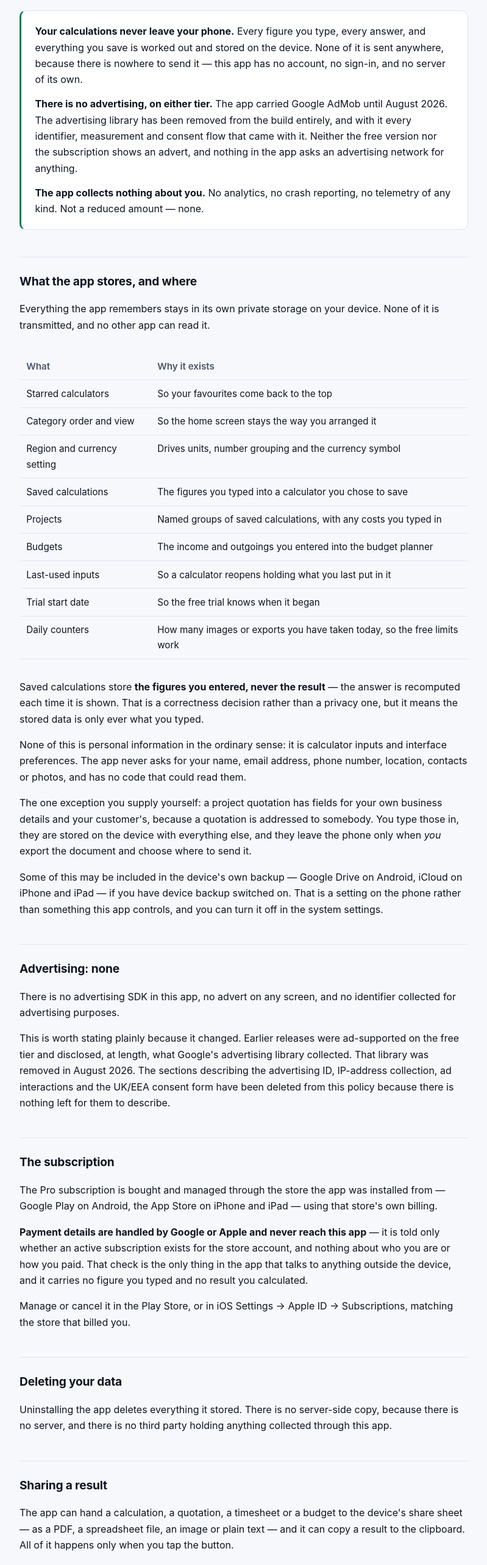
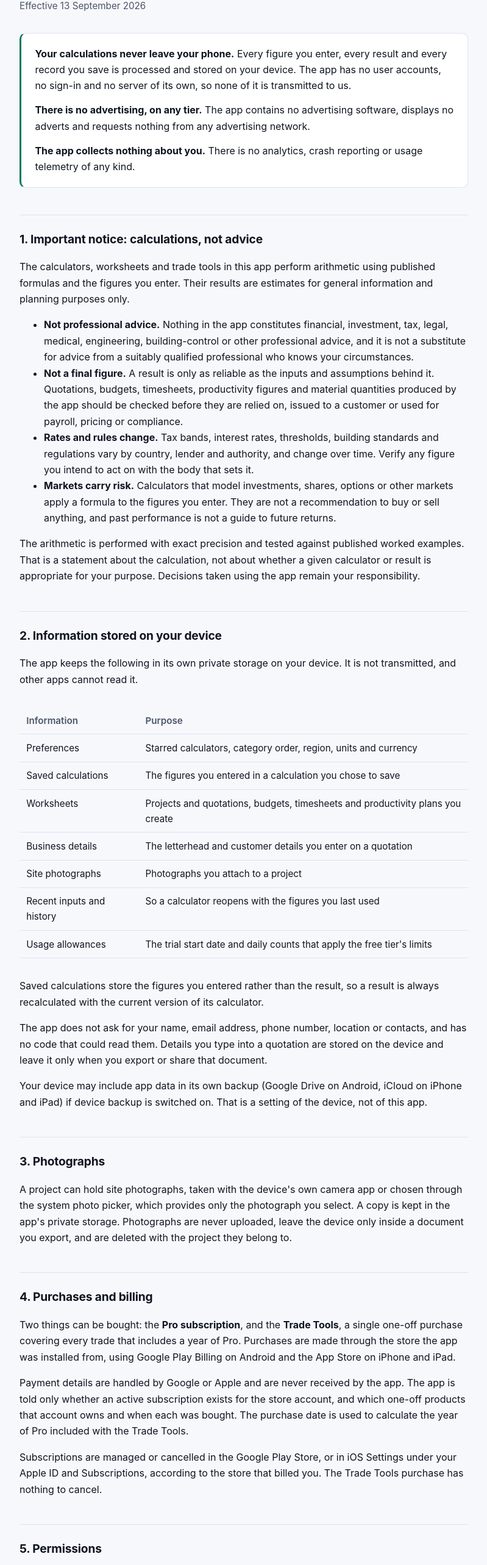
Before and after one commit to KairosMaster/1001-pro-calculator-privacy, a plain HTML site: page index.html in a window 1280 px wide. Shown: the part 130-2696 px from the top of the page at 61% size, without its empty margins (240-1039 px from the left). Drawn offline with Linux system fonts and the light colour scheme.

Commit message:
Privacy policy and terms of use, in business language, with the calculations-not-advice notice
Published from store/privacy-policy.html and store/support.html in the app
repository as of 13 September 2026: job photographs, the Trade Tools as one
purchase, the store's seven-day trial, a numbered disclaimer and limitation of
liability.

Co-Authored-By: Claude Opus 5 <noreply@anthropic.com>

```diff
--- a/index.html
+++ b/index.html
@@ -3,7 +3,7 @@
 <head>
 <meta charset="utf-8">
 <meta name="viewport" content="width=device-width, initial-scale=1">
-<title>Privacy Policy — 1001 Pro Calculators: All-in-1</title>
+<title>Privacy Policy and Terms of Use — 1001 Pro Calculators and Tools</title>
 <!--
   The hostable copy of PRIVACY.md. Play requires a policy at a public URL that
   loads without a login, so this file is deliberately self-contained: no fonts,
@@ -75,122 +75,135 @@
   .table-wrap { overflow-x: auto; }
 </style>
 </head>
+
 <body>
 <main>
 
-  <h1>Privacy Policy — 1001 Pro Calculators: All-in-1</h1>
-  <p class="date">Effective 24 August 2026</p>
+  <h1>Privacy Policy and Terms of Use — 1001 Pro Calculators and Tools</h1>
+  <p class="date">Effective 13 September 2026</p>
 
   <div class="lede">
-    <p><strong>Your calculations never leave your phone.</strong> Every figure you type, every
-    answer, and everything you save is worked out and stored on the device. None of it is sent
-    anywhere, because there is nowhere to send it — this app has no account, no sign-in, and no
-    server of its own.</p>
-    <p><strong>There is no advertising, on either tier.</strong> The app carried Google AdMob until
-    August 2026. The advertising library has been removed from the build entirely, and with it every
-    identifier, measurement and consent flow that came with it. Neither the free version nor the
-    subscription shows an advert, and nothing in the app asks an advertising network for anything.</p>
-    <p><strong>The app collects nothing about you.</strong> No analytics, no crash reporting, no
-    telemetry of any kind. Not a reduced amount — none.</p>
+    <p><strong>Your calculations never leave your phone.</strong> Every figure you enter, every
+    result and every record you save is processed and stored on your device. The app has no user
+    accounts, no sign-in and no server of its own, so none of it is transmitted to us.</p>
+    <p><strong>There is no advertising, on any tier.</strong> The app contains no advertising
+    software, displays no adverts and requests nothing from any advertising network.</p>
+    <p><strong>The app collects nothing about you.</strong> There is no analytics, crash reporting or
+    usage telemetry of any kind.</p>
   </div>
 
-  <h2>What the app stores, and where</h2>
-  <p>Everything the app remembers stays in its own private storage on your device. None of it is
-  transmitted, and no other app can read it.</p>
+  <h2>1. Important notice: calculations, not advice</h2>
+  <p>The calculators, worksheets and trade tools in this app perform arithmetic using published
+  formulas and the figures you enter. Their results are estimates for general information and
+  planning purposes only.</p>
+  <ul>
+    <li><strong>Not professional advice.</strong> Nothing in the app constitutes financial,
+    investment, tax, legal, medical, engineering, building-control or other professional advice, and
+    it is not a substitute for advice from a suitably qualified professional who knows your
+    circumstances.</li>
+    <li><strong>Not a final figure.</strong> A result is only as reliable as the inputs and
+    assumptions behind it. Quotations, budgets, timesheets, productivity figures and material
+    quantities produced by the app should be checked before they are relied on, issued to a customer
+    or used for payroll, pricing or compliance.</li>
+    <li><strong>Rates and rules change.</strong> Tax bands, interest rates, thresholds, building
+    standards and regulations vary by country, lender and authority, and change over time. Verify
+    any figure you intend to act on with the body that sets it.</li>
+    <li><strong>Markets carry risk.</strong> Calculators that model investments, shares, options or
+    other markets apply a formula to the figures you enter. They are not a recommendation to buy or
+    sell anything, and past performance is not a guide to future returns.</li>
+  </ul>
+  <p>The arithmetic is performed with exact precision and tested against published worked examples.
+  That is a statement about the calculation, not about whether a given calculator or result is
+  appropriate for your purpose. Decisions taken using the app remain your responsibility.</p>
 
+  <h2>2. Information stored on your device</h2>
+  <p>The app keeps the following in its own private storage on your device. It is not transmitted,
+  and other apps cannot read it.</p>
   <div class="table-wrap">
   <table>
-    <thead><tr><th>What</th><th>Why it exists</th></tr></thead>
+    <thead>
+      <tr><th>Information</th><th>Purpose</th></tr>
+    </thead>
     <tbody>
-      <tr><td>Starred calculators</td><td>So your favourites come back to the top</td></tr>
-      <tr><td>Category order and view</td><td>So the home screen stays the way you arranged it</td></tr>
-      <tr><td>Region and currency setting</td><td>Drives units, number grouping and the currency symbol</td></tr>
-      <tr><td>Saved calculations</td><td>The figures you typed into a calculator you chose to save</td></tr>
-      <tr><td>Projects</td><td>Named groups of saved calculations, with any costs you typed in</td></tr>
-      <tr><td>Budgets</td><td>The income and outgoings you entered into the budget planner</td></tr>
-      <tr><td>Last-used inputs</td><td>So a calculator reopens holding what you last put in it</td></tr>
-      <tr><td>Trial start date</td><td>So the free trial knows when it began</td></tr>
-      <tr><td>Daily counters</td><td>How many images or exports you have taken today, so the free limits work</td></tr>
+      <tr><td>Preferences</td><td>Starred calculators, category order, region, units and currency</td></tr>
+      <tr><td>Saved calculations</td><td>The figures you entered in a calculation you chose to save</td></tr>
+      <tr><td>Worksheets</td><td>Projects and quotations, budgets, timesheets and productivity plans you create</td></tr>
+      <tr><td>Business details</td><td>The letterhead and customer details you enter on a quotation</td></tr>
+      <tr><td>Site photographs</td><td>Photographs you attach to a project</td></tr>
+      <tr><td>Recent inputs and history</td><td>So a calculator reopens with the figures you last used</td></tr>
+      <tr><td>Usage allowances</td><td>The trial start date and daily counts that apply the free tier's limits</td></tr>
     </tbody>
   </table>
   </div>
+  <p>Saved calculations store the figures you entered rather than the result, so a result is always
+  recalculated with the current version of its calculator.</p>
+  <p>The app does not ask for your name, email address, phone number, location or contacts, and has
+  no code that could read them. Details you type into a quotation are stored on the device and leave
+  it only when you export or share that document.</p>
+  <p>Your device may include app data in its own backup (Google Drive on Android, iCloud on iPhone
+  and iPad) if device backup is switched on. That is a setting of the device, not of this app.</p>
 
-  <p>Saved calculations store <strong>the figures you entered, never the result</strong> — the
-  answer is recomputed each time it is shown. That is a correctness decision rather than a privacy
-  one, but it means the stored data is only ever what you typed.</p>
+  <h2>3. Photographs</h2>
+  <p>A project can hold site photographs, taken with the device's own camera app or chosen through
+  the system photo picker, which provides only the photograph you select. A copy is kept in the app's
+  private storage. Photographs are never uploaded, leave the device only inside a document you
+  export, and are deleted with the project they belong to.</p>
 
-  <p>None of this is personal information in the ordinary sense: it is calculator inputs and
-  interface preferences. The app never asks for your name, email address, phone number, location,
-  contacts or photos, and has no code that could read them.</p>
+  <h2>4. Purchases and billing</h2>
+  <p>Two things can be bought: the <strong>Pro subscription</strong>, and the <strong>Trade
+  Tools</strong>, a single one-off purchase covering every trade that includes a year of Pro.
+  Purchases are made through the store the app was installed from, using Google Play Billing on
+  Android and the App Store on iPhone and iPad.</p>
+  <p>Payment details are handled by Google or Apple and are never received by the app. The app is
+  told only whether an active subscription exists for the store account, and which one-off products
+  that account owns and when each was bought. The purchase date is used to calculate the year of Pro
+  included with the Trade Tools.</p>
+  <p>Subscriptions are managed or cancelled in the Google Play Store, or in iOS Settings under your
+  Apple ID and Subscriptions, according to the store that billed you. The Trade Tools purchase has
+  nothing to cancel.</p>
 
-  <p>The one exception you supply yourself: a project quotation has fields for your own business
-  details and your customer's, because a quotation is addressed to somebody. You type those in, they
-  are stored on the device with everything else, and they leave the phone only when <em>you</em>
-  export the document and choose where to send it.</p>
+  <h2>5. Permissions</h2>
+  <p><strong>The app declares no permissions of its own.</strong> It requests no internet, location,
+  camera, microphone, contacts, photo library or storage access, and no access to information about
+  other apps. Attaching a photograph uses the device's own camera app and the system photo picker,
+  neither of which needs a permission.</p>
+  <p>The only permission in the released app is the store billing permission, which allows Google
+  Play or the App Store to process a purchase. It carries no data and gives the app no access to
+  anything on the device.</p>
 
-  <p>Some of this may be included in the device's own backup — Google Drive on Android, iCloud on
-  iPhone and iPad — if you have device backup switched on. That is a setting on the phone rather
-  than something this app controls, and you can turn it off in the system settings.</p>
+  <h2>6. Sharing and exports</h2>
+  <p>A result, quotation, timesheet, budget or report can be shared through the device's share sheet
+  as a PDF, spreadsheet file, image or text, or copied to the clipboard. This happens only when you
+  choose to do it. You choose the recipient app, and what you share is then governed by that app's
+  privacy policy. This app keeps no copy of what is shared.</p>
 
-  <h2>Advertising: none</h2>
-  <p>There is no advertising SDK in this app, no advert on any screen, and no identifier collected
-  for advertising purposes.</p>
+  <h2>7. Retention and deletion</h2>
+  <p>Information is kept on your device until you delete it in the app or uninstall the app, which
+  removes everything the app has stored. No copy is held on any server, because the app has none,
+  and no third party holds information collected through the app.</p>
 
-  <p>This is worth stating plainly because it changed. Earlier releases were ad-supported on the
-  free tier and disclosed, at length, what Google's advertising library collected. That library was
-  removed in August 2026. The sections describing the advertising ID, IP-address collection, ad
-  interactions and the UK/EEA consent form have been deleted from this policy because there is
-  nothing left for them to describe.</p>
+  <h2>8. Children</h2>
+  <p>The app is suitable for all ages and is not directed at children. It collects no information
+  that could identify a user of any age.</p>
 
-  <h2>The subscription</h2>
-  <p>The Pro subscription is bought and managed through the store the app was installed from —
-  Google Play on Android, the App Store on iPhone and iPad — using that store's own billing.</p>
-  <p><strong>Payment details are handled by Google or Apple and never reach this app</strong> — it
-  is told only whether an active subscription exists for the store account, and nothing about who
-  you are or how you paid. That check is the only thing in the app that talks to anything outside
-  the device, and it carries no figure you typed and no result you calculated.</p>
-  <p>Manage or cancel it in the Play Store, or in iOS Settings → Apple ID → Subscriptions, matching
-  the store that billed you.</p>
+  <h2>9. Limitation of liability</h2>
+  <p>The app is provided for general information and calculation purposes, on an "as is" basis.
+  While every calculation is tested, no warranty is given that results are free of error or suitable
+  for any particular purpose. To the fullest extent permitted by law, the developer accepts no
+  liability for any loss or damage arising from reliance on results produced by the app. Nothing in
+  these terms limits any right you have under consumer protection law that cannot lawfully be
+  limited.</p>
 
-  <h2>Deleting your data</h2>
-  <p>Uninstalling the app deletes everything it stored. There is no server-side copy, because there
-  is no server, and there is no third party holding anything collected through this app.</p>
+  <h2>10. Changes to this policy</h2>
+  <p>If the information the app handles changes, this policy will be updated before that version is
+  released, and any new permission will be shown on the store listing. The effective date above
+  shows when it was last revised.</p>
 
-  <h2>Sharing a result</h2>
-  <p>The app can hand a calculation, a quotation, a timesheet or a budget to the device's share
-  sheet — as a PDF, a spreadsheet file, an image or plain text — and it can copy a result to the
-  clipboard. All of it happens only when you tap the button.</p>
-  <p>When you share, <strong>you</strong> choose the destination app, and what you sent is then
-  governed by that app's privacy policy rather than this one. This app does not choose a recipient,
-  does not keep a copy, and does not write to shared storage.</p>
+  <h2>11. Contact</h2>
+  <p>Questions about this policy or these terms:
+  <a href="mailto:chaudhry.afrasiyab+calc@gmail.com">chaudhry.afrasiyab+calc@gmail.com</a></p>
 
-  <h2>Permissions</h2>
-  <p><strong>The app declares no permissions of its own.</strong> Its manifest requests nothing: no
-  internet, no location, no camera, no microphone, no contacts, no photos, no storage access, and no
-  permission to read anything about other apps on the device. There is no code in the app that could
-  use them if they were granted.</p>
-
-  <p>The only things that add anything to the shipped bundle are the store billing libraries —
-  Google Play Billing on Android, StoreKit on iOS — which need to speak to the store to sell and
-  check the subscription.</p>
-
-  <p>The advertising and consent libraries that previously brought the internet, network-state,
-  advertising-ID, wake-lock and foreground-service permissions have been removed, and those
-  permissions left the build with them.</p>
-
-  <h2>Children</h2>
-  <p>The app is suitable for all ages and is not directed at children. It collects nothing, and asks
-  for nothing that could identify a user of any age. With no advertising in the build there is no
-  third-party collection to describe.</p>
-
-  <h2>Changes to this policy</h2>
-  <p>If what the app collects ever changes, this policy is updated before that version is
-  published, and any new permission is visible on the store listing.</p>
-
-  <h2>Contact</h2>
-  <p>Questions about this policy: <a href="mailto:chaudhry.afrasiyab+calc@gmail.com">chaudhry.afrasiyab+calc@gmail.com</a></p>
-
-  <footer>1001 Pro Calculators: All-in-1 — exact maths, worked out on your own device.</footer>
+  <footer>1001 Pro Calculators and Tools — calculations worked out on your own device.</footer>
 
 </main>
 </body>
```
Also changed, not shown: support.html (+23 -10 lines), 1 other file.
